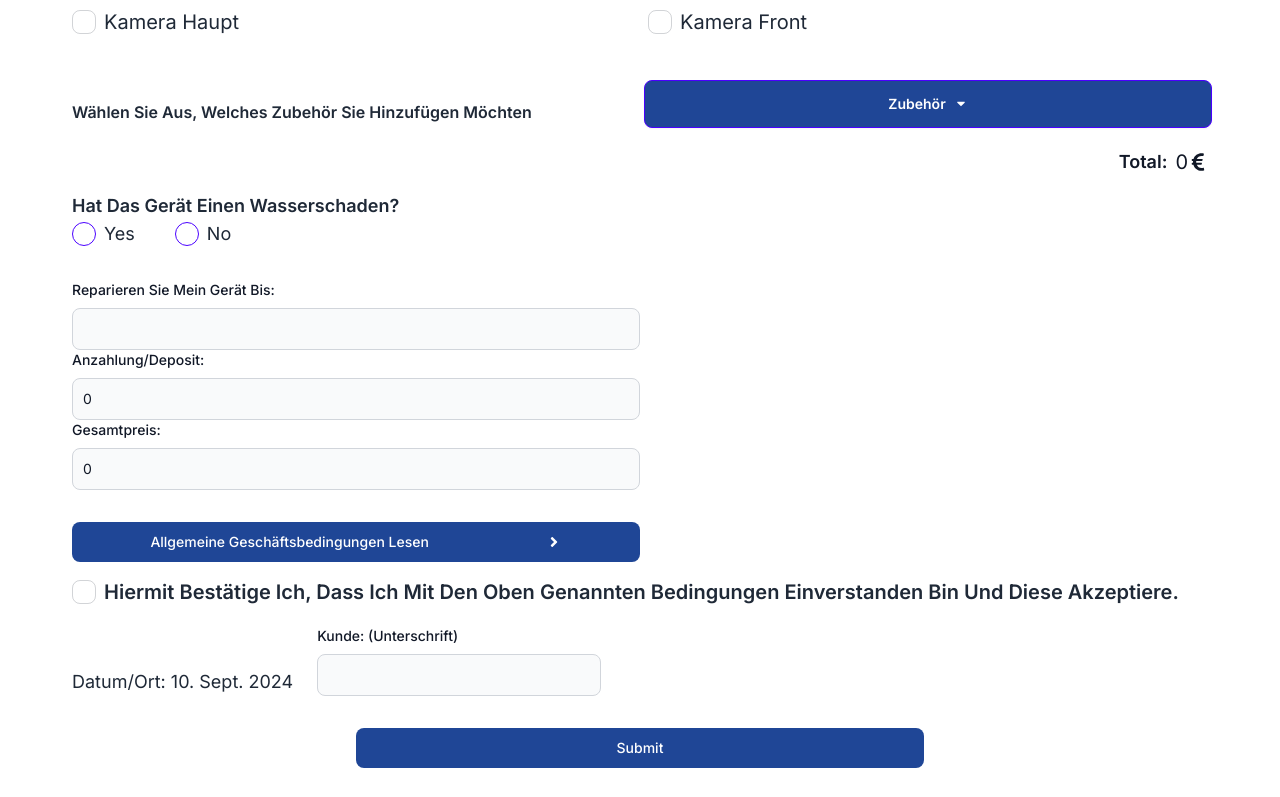
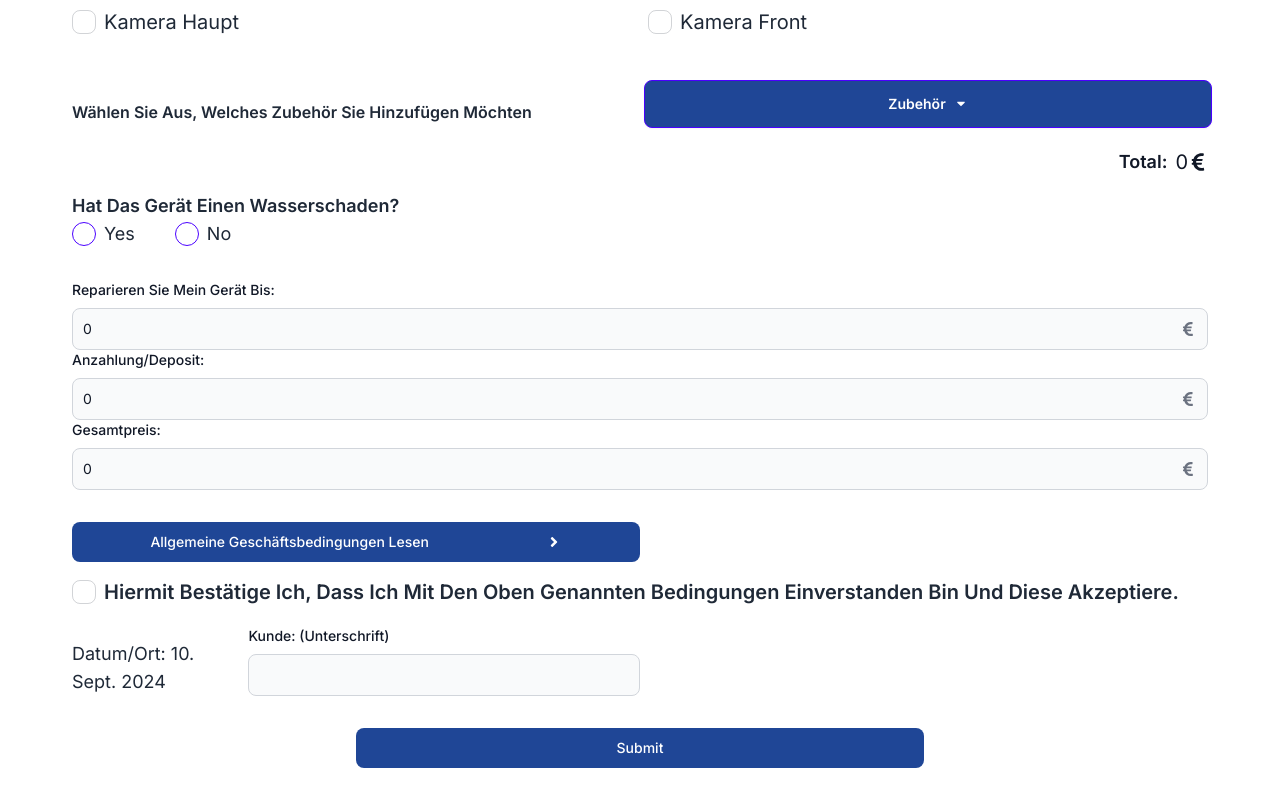
Before and after one commit to MuhEid/phoneytech-form, a Next.js app: page /form in a window 1280 px wide. Shown: the part 2000-2797 px from the top of the page. Built offline with nearby package versions, Linux system fonts and the light colour scheme.

Commit message:
refactor: update some styles and types

```diff
--- a/src/app/form/page.tsx
+++ b/src/app/form/page.tsx
@@ -6,7 +6,6 @@ import React, { useState } from "react";
 export type FormData = {
     firstName: string;
     lastName: string;
-    company: string;
     phone: string;
     email: string;
     device: string;
@@ -17,10 +16,11 @@ export type FormData = {
     landline: string;
     color: string;
     simPin: string;
-    repairs: string[];
+    repairs: {};
     deviceUnlockCode: string;
-    repairDate: string;
+    repairMaxPrice: number;
     deposit: number;
+    hasWaterDamage: boolean;
     totalPrice: number;
     notes: string;
     [key: string]: any;
@@ -30,7 +30,6 @@ const RepairForm: React.FC = () => {
     const [formData, setFormData] = useState<FormData>({
         firstName: "",
         lastName: "",
-        company: "",
         phone: "",
         email: "",
         device: "",
@@ -41,9 +40,10 @@ const RepairForm: React.FC = () => {
         landline: "",
         color: "",
         simPin: "",
-        repairs: [],
+        hasWaterDamage: false,
+        repairs: {},
         deviceUnlockCode: "",
-        repairDate: "",
+        repairMaxPrice: 0,
         deposit: 0,
         totalPrice: 0,
         notes: "",
--- a/src/components/form-components/InputField.tsx
+++ b/src/components/form-components/InputField.tsx
@@ -1,14 +1,16 @@
 import React from "react";
+import { FaEuroSign } from "react-icons/fa";
 
 type InputFieldProps = {
     label: string;
     type: string;
     name: string;
-    value: string;
+    value: string | number;
     onChange?: (e: React.ChangeEvent<HTMLInputElement>) => void;
     placeholder?: string;
     required?: boolean;
     readOnly?: boolean;
+    euro?: boolean;
 };
 
 const InputField: React.FC<InputFieldProps> = ({
@@ -20,22 +22,30 @@ const InputField: React.FC<InputFieldProps> = ({
     onChange,
     placeholder = "",
     required = false,
+    euro = false,
 }) => (
-    <div className="w-1/2">
+    <div className="md:w-1/2, sm:w-full">
         <label htmlFor={name} className="block mb-2 text-sm font-medium text-gray-900">
             {label}
         </label>
+        <div className="relative">
             <input
                 type={type}
                 name={name}
                 id={name}
-            className="bg-gray-50 border border-gray-300 text-gray-900 text-sm rounded-lg block w-full p-2.5"
+                className={`bg-gray-50 border border-gray-300 text-gray-900 text-sm rounded-lg block w-full p-2.5 ${
+                    euro ? "pr-10" : ""
+                } focus:ring-blue-500 focus:border-blue-500`}
                 placeholder={placeholder}
                 value={value}
                 onChange={onChange}
                 required={required}
                 readOnly={readOnly}
             />
+            {euro && (
+                <FaEuroSign className="absolute right-3 top-1/2 transform -translate-y-1/2 text-gray-500 pointer-events-none" />
+            )}
+        </div>
     </div>
 );
 
```
Lines whose indentation alone changed are shown as unchanged.
